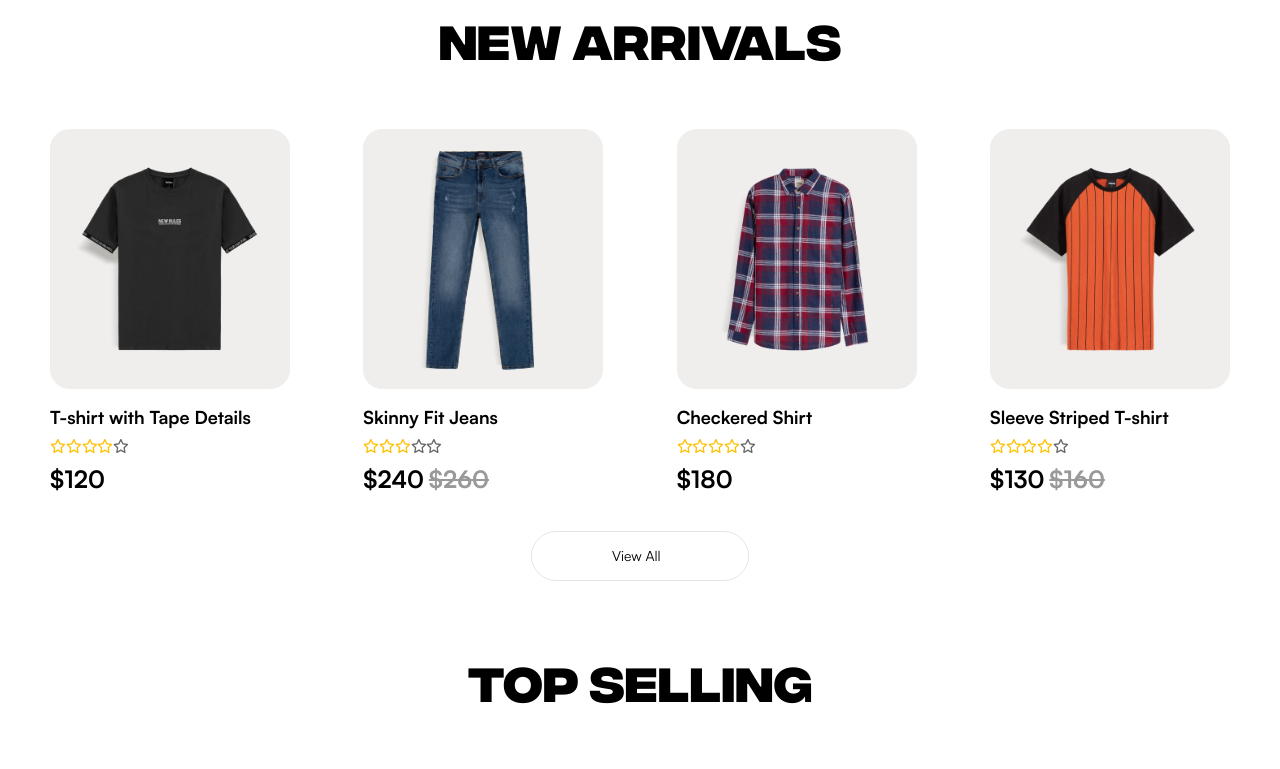
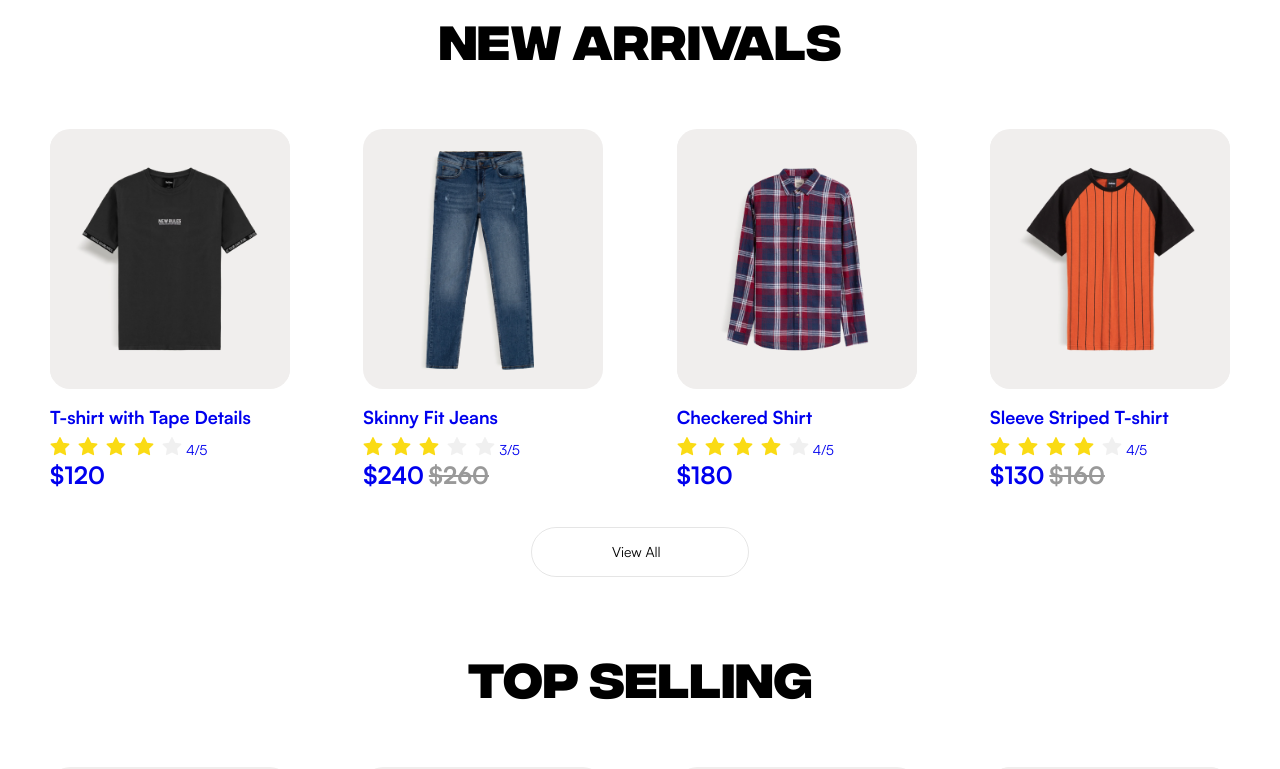
Before and after one commit to IlyaGaltsov/Internet_Magazine, a React (Create React App) app: page / in a window 1280 px wide. Shown: the part 1080-1849 px from the top of the page. Built offline with nearby package versions, Linux system fonts and the light colour scheme.

Commit message:
redirect to product detail, change rating component

```diff
--- a/src/components/product-item/ProductItem.jsx
+++ b/src/components/product-item/ProductItem.jsx
@@ -1,15 +1,16 @@
 import PropTypes from 'prop-types';
+import { Link } from 'react-router-dom';
 import Rating from '../rating/Rating';
 import './ProductItem.css';
 
 function ProductItem({ product }) {
   return (
-    <div key={product.name} className="product">
+    <Link to={`/product/${product.id}`} key={product.name} className="product">
       <div className="image-wrapper">
         <img src={product.img} alt={product.name} className="product_image" />
       </div>
       <h3 className="product_name">{product.name}</h3>
-      <Rating rating={product.rating} productName={product.name} />
+      <Rating rating={product.rating} />
       <div className="product_price">
         {product.originalPrice ? (
           <>
@@ -20,7 +21,7 @@ function ProductItem({ product }) {
           <span className="price">{product.price}</span>
         )}
       </div>
-    </div>
+    </Link>
   );
 }
 
--- a/src/components/rating/Rating.jsx
+++ b/src/components/rating/Rating.jsx
@@ -1,31 +1,18 @@
 import PropTypes from 'prop-types';
-import { FontAwesomeIcon } from '@fortawesome/react-fontawesome';
-import { faStar } from '@fortawesome/free-regular-svg-icons';
+import { Rate } from 'antd';
 
 import './Rating.css';
 
-function Rating({ rating, productName }) {
-  const renderStars = (ratingNumber, name) => {
-    const fullStars = Math.floor(ratingNumber);
-    const emptyStars = 5 - fullStars;
-    return (
-      <>
-        {Array.from({ length: fullStars }, (_, i) => (
-          <FontAwesomeIcon key={`${name}-full-${i}`} icon={faStar} className="full" />
-        ))}
-        {Array.from({ length: emptyStars }, (_, i) => (
-          <FontAwesomeIcon key={`${name}-empty-${i}`} icon={faStar} className="empty" />
-        ))}
-      </>
-    );
-  };
-
-  return <div className="rating">{renderStars(rating, productName)}</div>;
+function Rating({ rating }) {
+  return (
+    <div>
+      <Rate allowHalf disabled defaultValue={rating} /> {`${rating}/5`}
+    </div>
+  );
 }
 
 Rating.propTypes = {
   rating: PropTypes.number.isRequired,
-  productName: PropTypes.string.isRequired,
 };
 
 export default Rating;
--- a/src/components/review-item/ReviewItem.jsx
+++ b/src/components/review-item/ReviewItem.jsx
@@ -7,7 +7,7 @@ import './ReviewItem.css';
 function ReviewItem({ review }) {
   return (
     <div className="review_item">
-      <Rating rating={review.rating} productName={review.name} />
+      <Rating rating={review.rating} />
       <div className="review_item-name">
         <span>{review.name}</span>
         <img src={Check} alt={review.name} />
```
